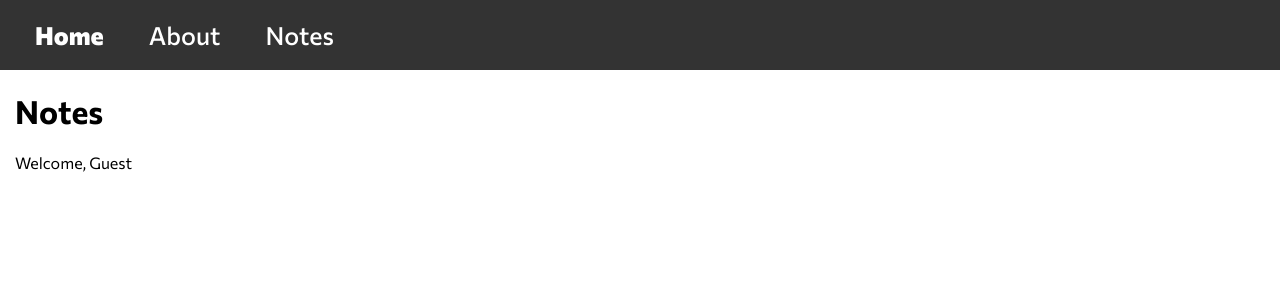
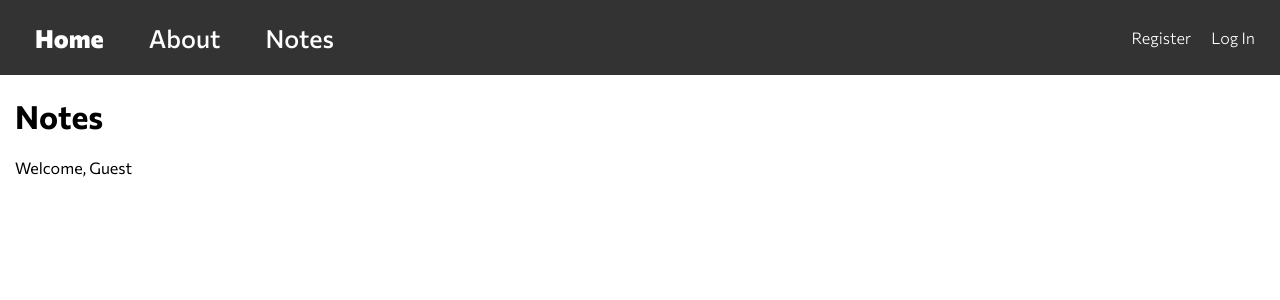
Before and after one commit to pavelsytnik/notes-php-no-framework-app, a PHP site: page / in a window 1280 px wide. Shown: the top 300 px of the page. Run offline with PHP 8.4, Linux system fonts and the light colour scheme.

Commit message:
Add auth buttons to banner

```diff
--- a/public/css/site.css
+++ b/public/css/site.css
@@ -26,9 +26,23 @@ ul {
   font-weight: 700;
 }
 
-.navbar {
+.banner {
   background-color: #333;
   padding: 20px;
+  display: flex;
+  justify-content: space-between;
+  align-items: center;
+}
+
+.banner-right {
+  display: flex;
+  align-items: center;
+  gap: 10px;
+}
+
+.banner-right form {
+    display: flex;
+    margin: 0;
 }
 
 .navbar-list {
@@ -53,6 +67,16 @@ ul {
 
 .navbar-link:hover {
   background-color: #222;
+}
+
+.account-btn {
+  background: transparent;
+  border: none;
+  font-size: 16px;
+  font-weight: 300;
+  font-family: 'Commissioner', sans-serif;
+  padding: 8px 5px;
+  cursor: pointer;
 }
 
 .notes-list {
--- a/views/partials/nav.partial.php
+++ b/views/partials/nav.partial.php
@@ -5,6 +5,7 @@
     }
 ?>
 
+<header class="banner">
     <nav class="navbar">
         <ul class="navbar-list">
             <li>
@@ -24,3 +25,15 @@
             </li>
         </ul>
     </nav>
+    <div class="banner-right">
+        <?php if ($_SESSION['user'] ?? false): ?>
+            <form method="POST" action="/logout">
+                <input type="hidden" name="_method" value="DELETE">
+                <button class="navbar-link account-btn">Log Out</button>
+            </form>
+        <?php else: ?>
+            <a class="navbar-link account-btn" href="/register">Register</a>
+            <a class="navbar-link account-btn" href="/login">Log In</a>
+        <?php endif; ?>
+    </div>
+</header>
```
Lines whose indentation alone changed are shown as unchanged.
